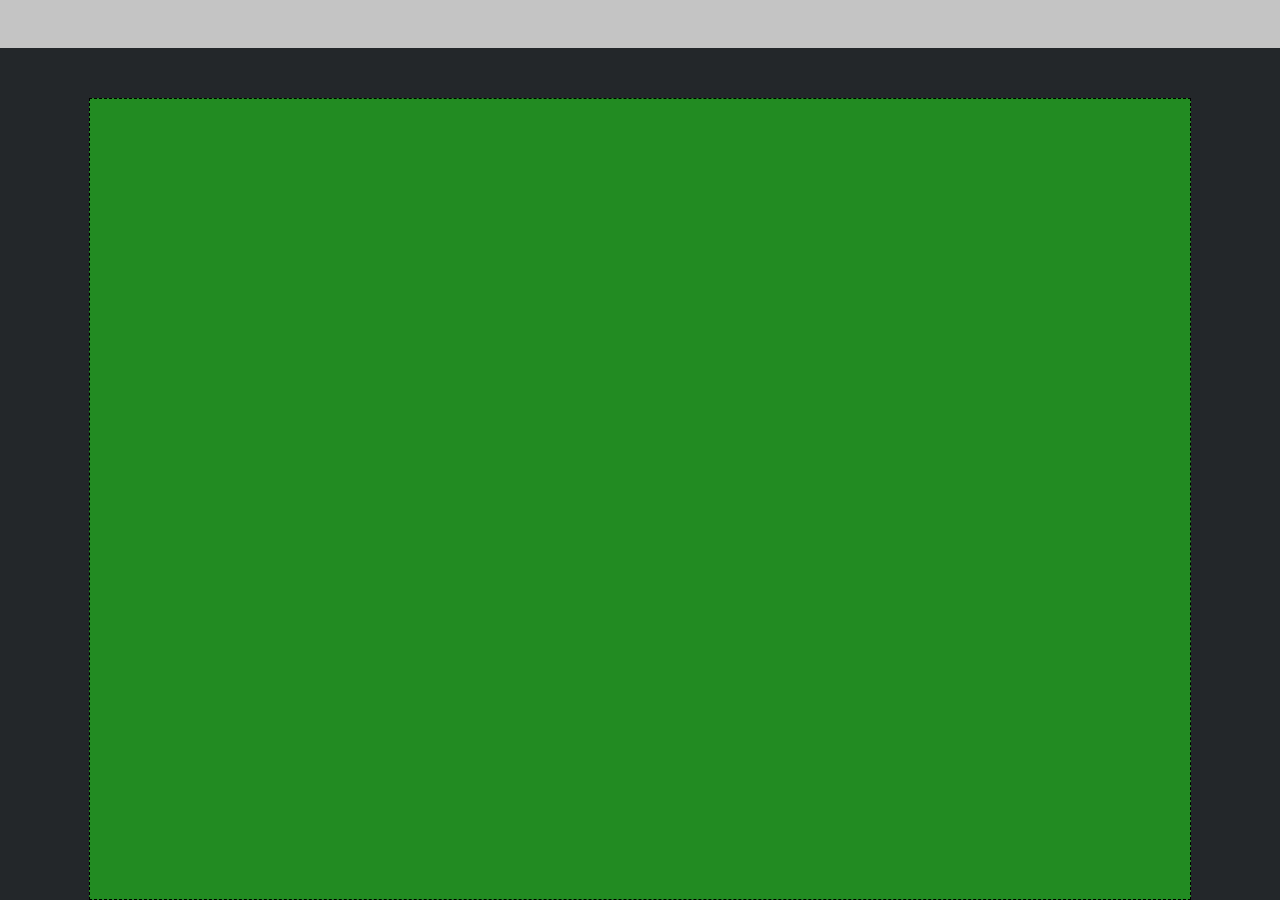
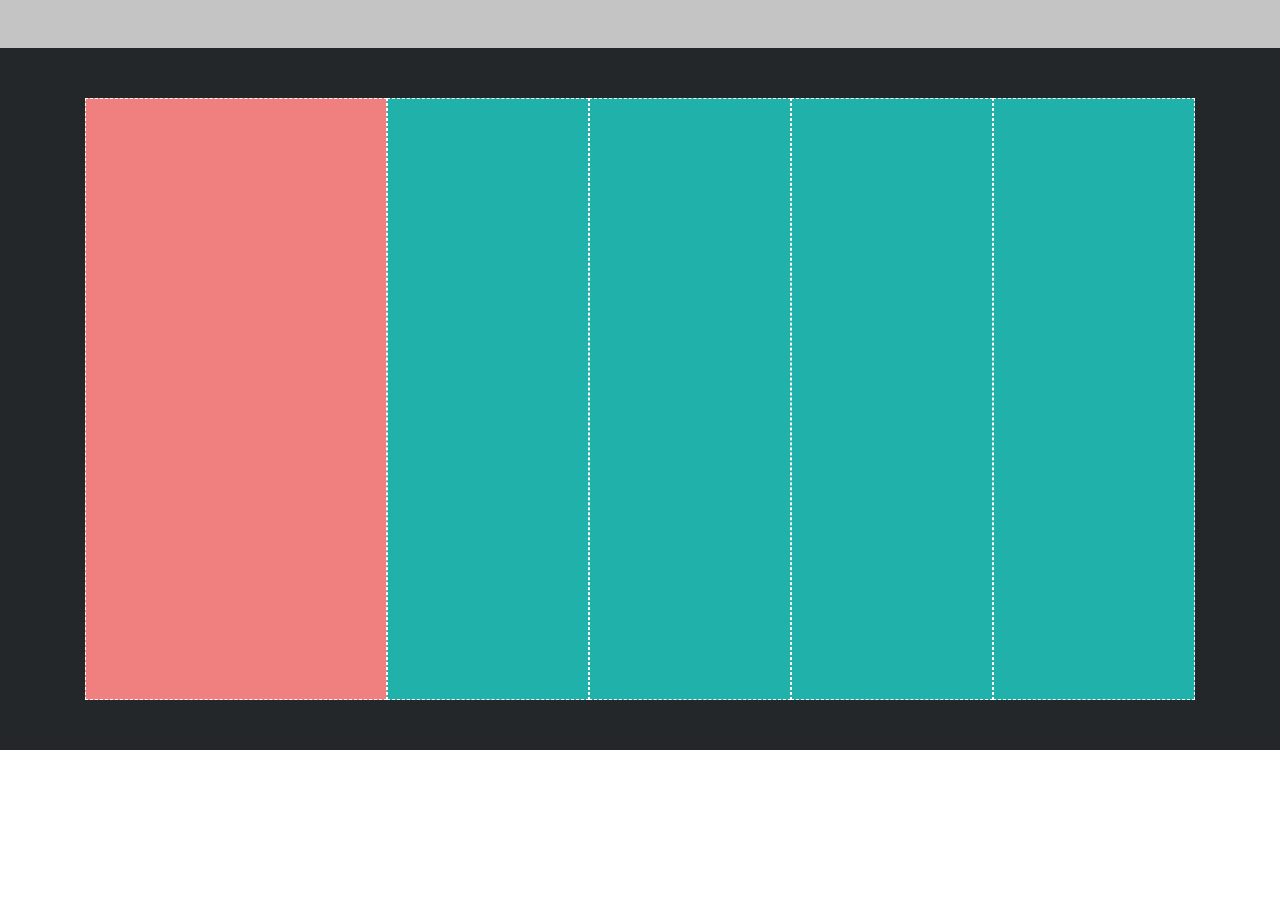
Before and after one commit to gabrielediemmanuele/htmlcss-struttura-discord, a plain HTML site: page index.html in a window 1280 px wide. Shown: the part 2924-3824 px from the top of the page. After the commit the page ends 3674 px from the top, so only its background shows below. Drawn offline with Linux system fonts and the light colour scheme.

Commit message:
feat and style section 5

```diff
--- a/index.html
+++ b/index.html
@@ -53,9 +53,15 @@
 
     <!-- section 5-->
     <section class="x3-container">
-      <div class="green-block"></div>
+      <div class="salmon-block"></div>
+      <div class="turquoise-block"></div>
+      <div class="turquoise-block"></div>
+      <div class="turquoise-block"></div>
+      <div class="turquoise-block"></div
     </section>
+    <!-- section 6 - FOOTER -->
+    <footer>
 
-    <!-- section 6 - FOOTER -->
+    </footer>
   </body>
 </html>
--- a/style.css
+++ b/style.css
@@ -98,3 +98,17 @@ header {
   margin: 0;
   padding: 50px 0 50px 0;
 }
+
+.salmon-block {
+  width: 300px;
+  height: 600px;
+  background-color: #f08080;
+  border: 1px dashed rgb(255, 255, 255);
+}
+
+.turquoise-block {
+  width: 200px;
+  height: 600px;
+  background-color: #20b2aa;
+  border: 1px dashed rgb(255, 255, 255);
+}
```
